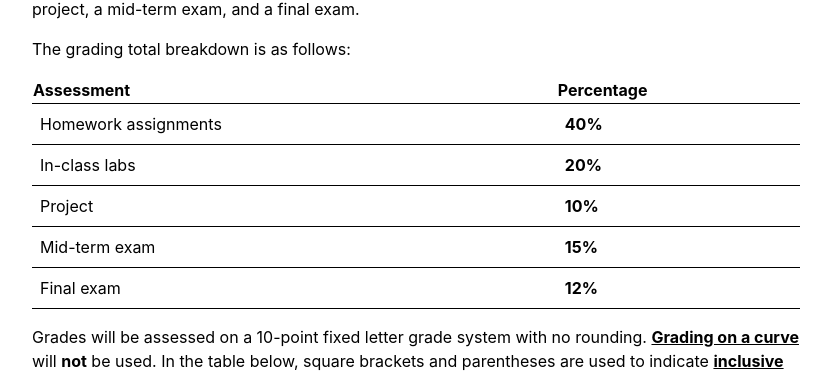
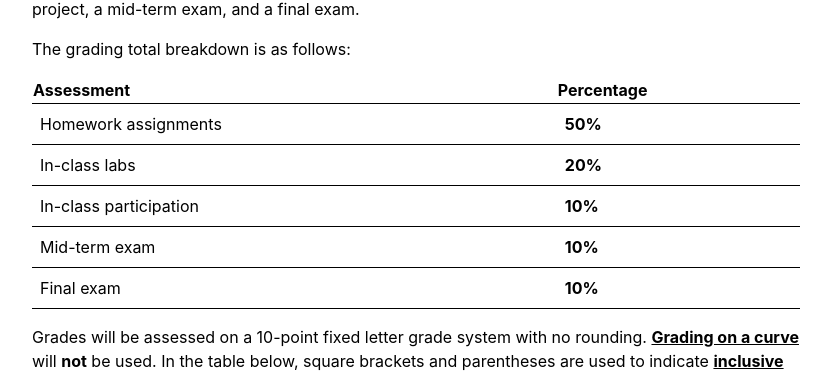
Before and after one commit to 2023-Spring-UAF-CS202/2023-Spring-UAF-CS202.github.io, a Jekyll site: the page built from course/grading.md, in a window 1280 px wide. Shown: the part 269-645 px from the top of the page, without its empty margins (224-1055 px from the left). Built offline with Jekyll 4.4.1, drawn with Linux system fonts in a browser that asks for light colours; our own code applies the rules of GitHub Pages for plain Markdown files.

Commit message:
Update grading.md

```diff
--- a/course/grading.md
+++ b/course/grading.md
@@ -6,15 +6,15 @@ The grading total breakdown is as follows:
 
 | Assessment                             |  Percentage          |
 |---------------------------------------------------------------|
-| Homework assignments                   |     **40%**          |
+| Homework assignments                   |     **50%**          |
 |---------------------------------------------------------------|
 | In-class labs                          |     **20%**          |
 |---------------------------------------------------------------|
-| Project                                |     **10%**          |
+| In-class participation                 |     **10%**          |
 |---------------------------------------------------------------|
-| Mid-term exam                          |     **15%**          |
+| Mid-term exam                          |     **10%**          |
 |---------------------------------------------------------------|
-| Final exam                             |     **12%**          |
+| Final exam                             |     **10%**          |
 |---------------------------------------------------------------|
 
 
```
